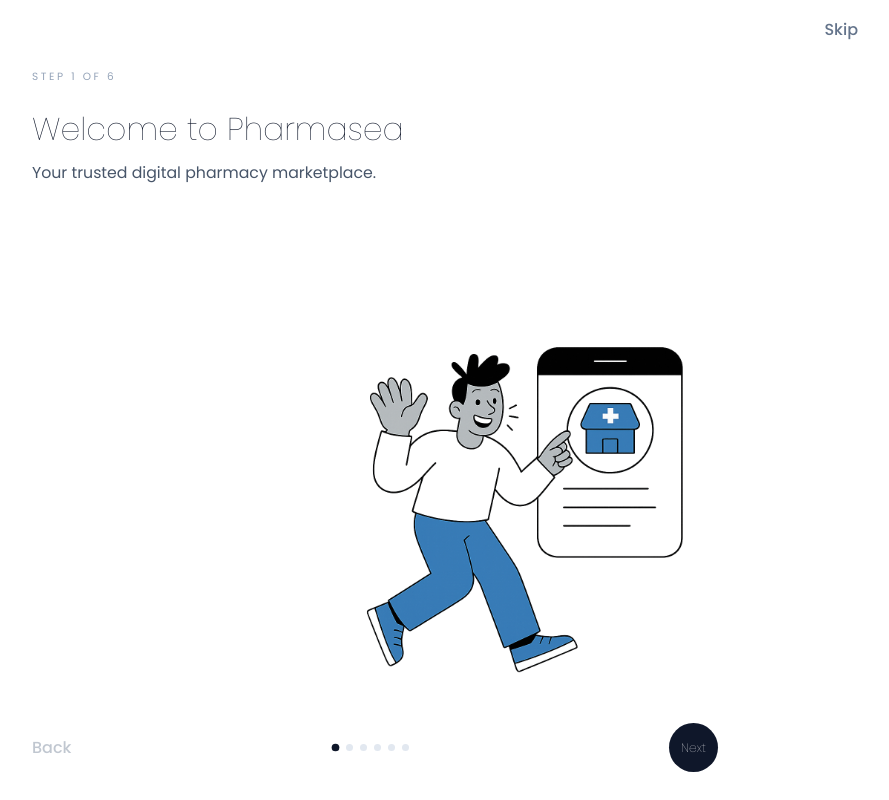
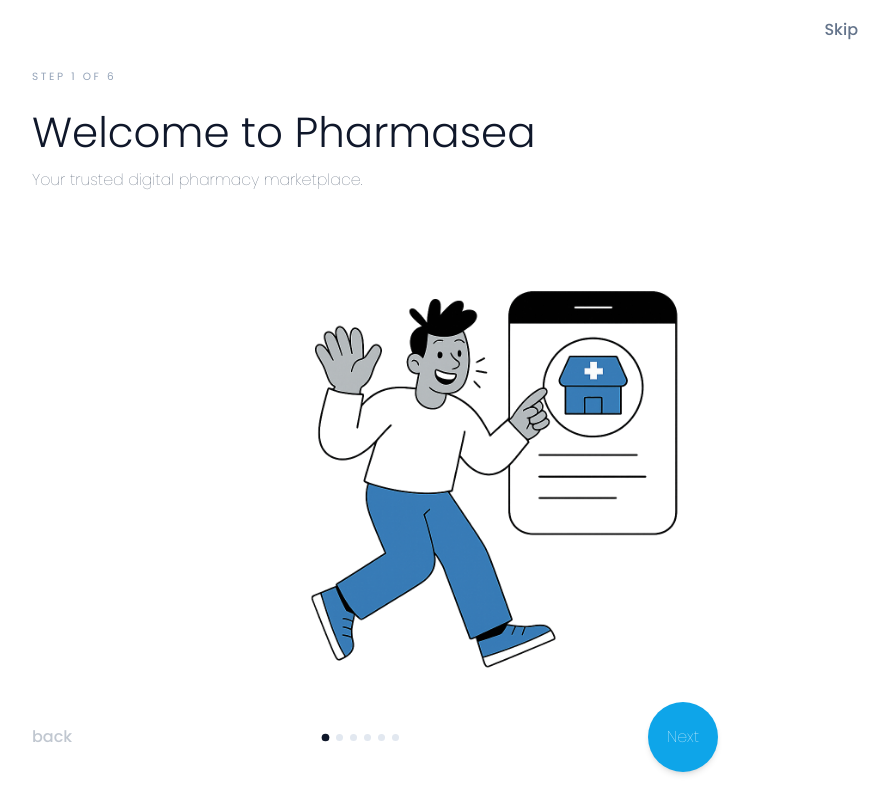
Before and after one commit to Raphdon832/HealthApp, a React (Vite) app: page /auth/onboarding in a window 1280 px wide. Shown: the whole page, without its empty margins (265-1154 px from the left). Built offline with nearby package versions, Linux system fonts and the light colour scheme; no server answers.

Commit message:
Update onboarding UI styles for improved appearance
Adjusted heading and paragraph font weights and sizes, increased illustration max width, and restyled navigation buttons for a more visually appealing onboarding experience.

```diff
--- a/src/pages/auth/Onboarding.jsx
+++ b/src/pages/auth/Onboarding.jsx
@@ -74,10 +74,10 @@ export default function Onboarding() {
         <span className="text-xs uppercase tracking-[0.25em] text-slate-400 dark:text-slate-500">
           Step {currentIndex + 1} of {totalSlides}
         </span>
-        <h1 className="mt-8 text-4xl font-thin leading-tight sm:text-4xl">
+        <h1 className="mt-8 text-4xl font-light leading-tight sm:text-3xl md:text-4xl lg:text-5xl">
           {currentSlide.title}
         </h1>
-        <p className="mt-4 max-w-xl text-base text-slate-600 dark:text-slate-300 sm:text-lg">
+        <p className="mt-4 max-w-xl text-[18px] font-thin text-slate-600 dark:text-slate-300 sm:text-lg">
           {currentSlide.description}
         </p>
 
@@ -85,7 +85,7 @@ export default function Onboarding() {
           <img
             src={currentSlide.illustration}
             alt={currentSlide.title}
-            className="w-full max-w-[320px] object-contain sm:max-w-[380px]"
+            className="w-full max-w-[400px] object-contain sm:max-w-[440px]"
             loading="lazy"
           />
         </div>
@@ -99,7 +99,7 @@ export default function Onboarding() {
             disabled={currentIndex === 0}
             className="text-sm font-medium text-slate-500 transition-colors hover:text-slate-700 focus:outline-none focus:ring-2 focus:ring-slate-400 disabled:pointer-events-none disabled:opacity-40 dark:text-slate-400 dark:hover:text-white"
           >
-            Back
+            back
           </button>
 
           <div className="flex items-center gap-2">
@@ -118,7 +118,7 @@ export default function Onboarding() {
           <button
             type="button"
             onClick={handleNext}
-            className="flex h-14 w-14 items-center justify-center rounded-full bg-slate-900 text-sm font-thin text-white transition-colors hover:bg-slate-800 focus:outline-none focus:ring-2 focus:ring-slate-400 active:scale-[0.98] dark:bg-white dark:text-slate-900 dark:hover:bg-slate-200"
+            className="flex h-20 w-20 z-10 items-center justify-center shadow-md rounded-full bg-sky-500 text-lg font-thin text-white transition-colors hover:bg-sky-600 focus:outline-none focus:ring-2 focus:ring-slate-400 active:scale-[0.98] dark:bg-white dark:text-slate-900 dark:hover:bg-slate-200"
           >
             {currentIndex === totalSlides - 1 ? "Start" : "Next"}
           </button>
```
